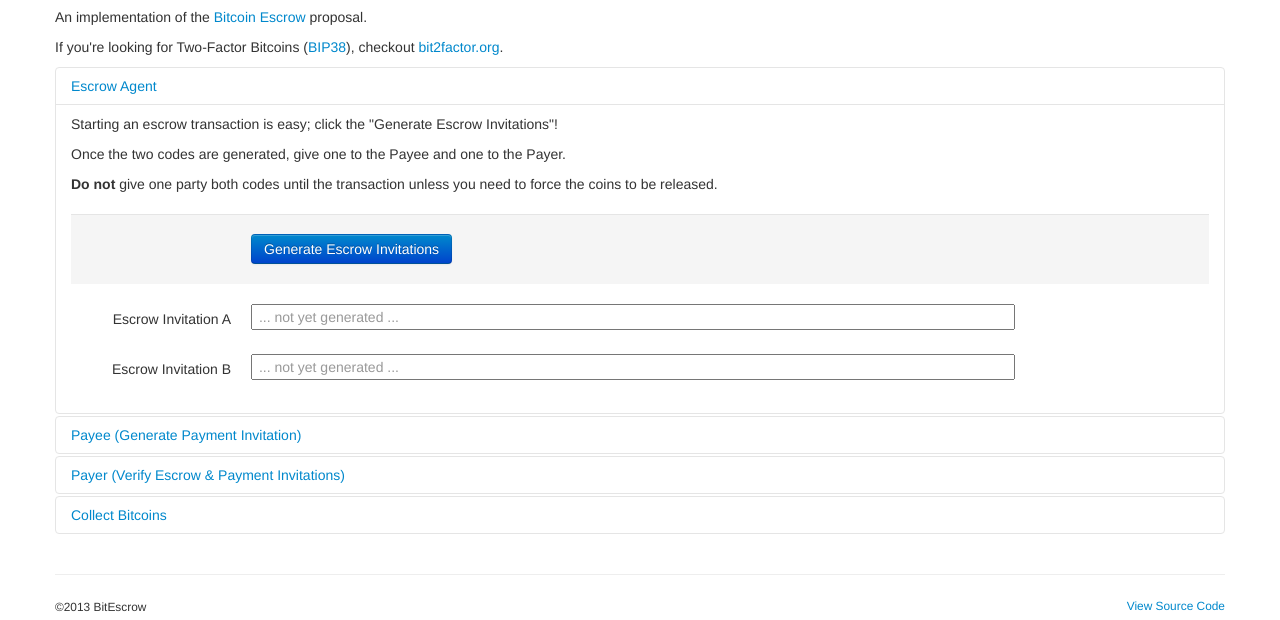
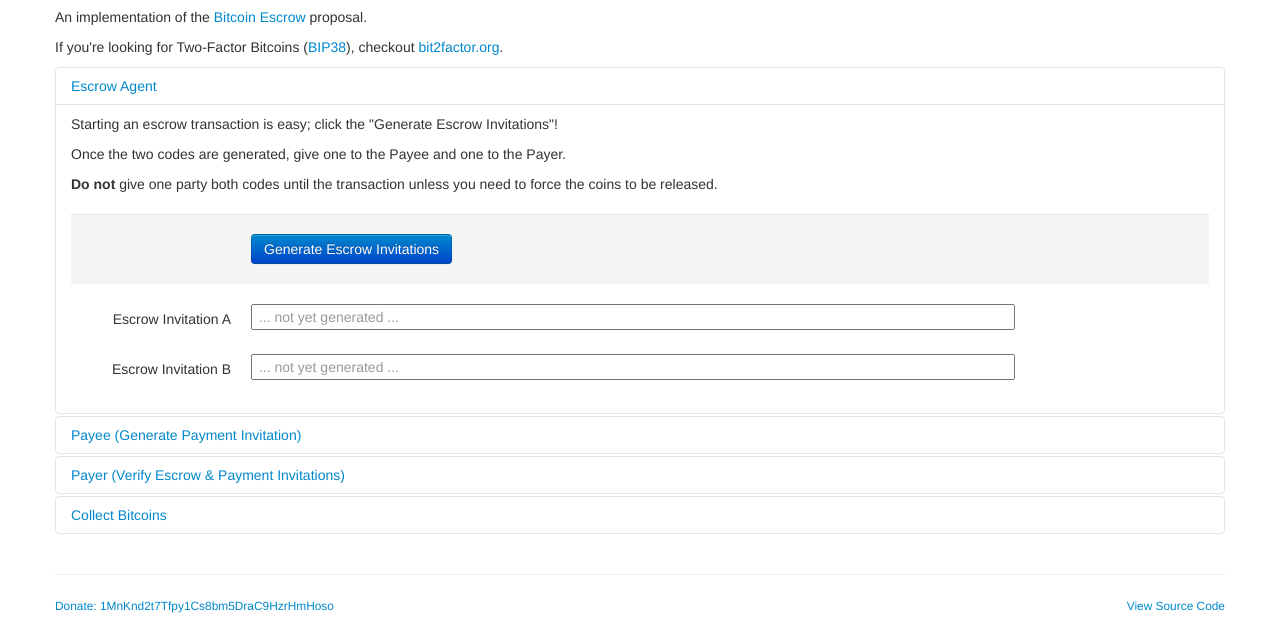
Before and after one commit to mannkind/bitescrow.org, a plain HTML site: page build/index.html in a window 1280 px wide. Shown: the part 73-693 px from the top of the page. Drawn offline with Linux system fonts and the light colour scheme.

Commit message:
Put the donation address on the page itself

```diff
--- a/build/index.html
+++ b/build/index.html
@@ -371,9 +371,14 @@ $(function(){$("body").click(SecureRandom.seedTime).keypress(SecureRandom.seedTi
         <div class="span12">
           <hr />
           <p><small>
-            &copy;2013 BitEscrow<span class="pull-right">
-            <a href="https://github.com/mannkind/bitescrow.org">View Source Code</a></span></small>
-          </p>
+            <span class="pull-left">
+              <a href="https://blockchain.info/address/
+1MnKnd2t7Tfpy1Cs8bm5DraC9HzrHmHoso">Donate: 1MnKnd2t7Tfpy1Cs8bm5DraC9HzrHmHoso</a>
+            </span>
+            <span class="pull-right">
+              <a href="https://github.com/mannkind/bitescrow.org">View Source Code</a>
+            </span>
+          </small></p>
         </div>
       </div>
 
```
Also changed, not shown: index.html (+8 -3 lines).
